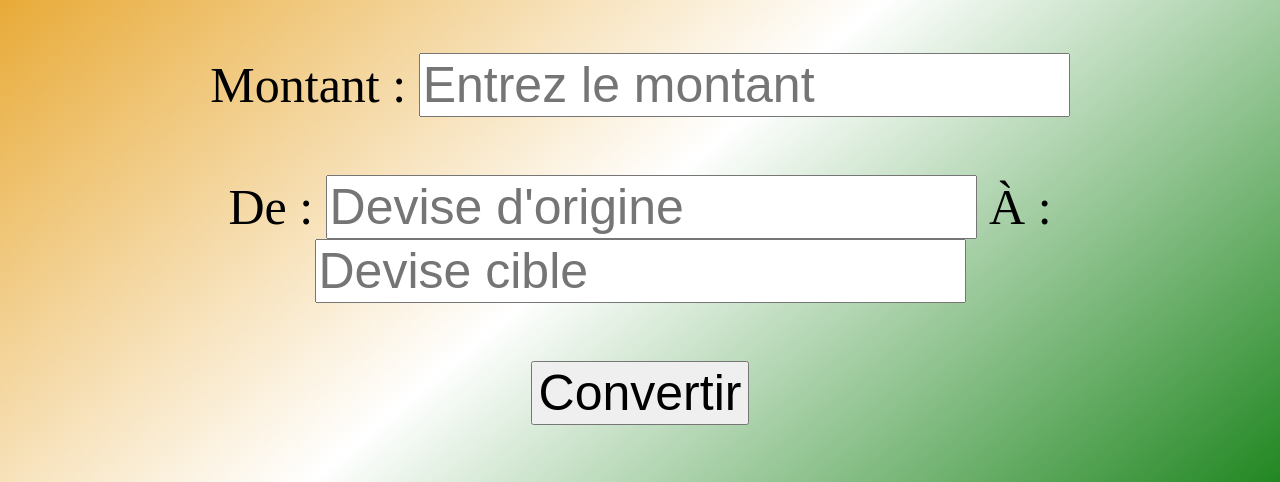
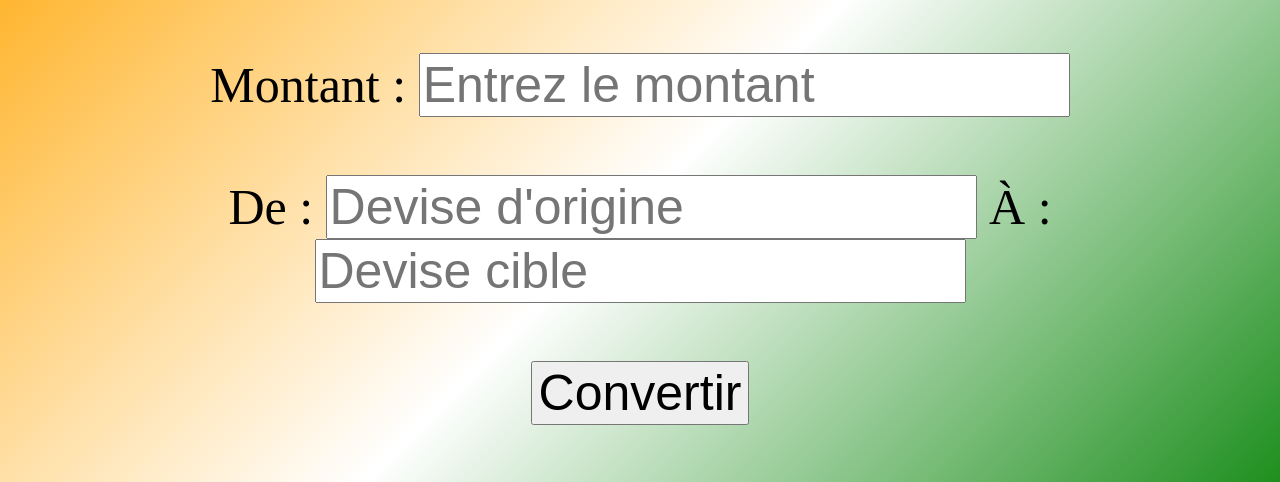
Before and after one commit to wtfplayer28/convertisseur, a plain HTML site: page index.html in a window 1280 px wide. Shown: the part 196-678 px from the top of the page. Drawn offline with Linux system fonts and the light colour scheme.

Commit message:
index.html

```diff
--- a/index.html
+++ b/index.html
@@ -15,22 +15,19 @@
   }
 }
 html, body {
+  height: 100%;
   margin: 0;
   padding: 0;
-  height: 100%;
 }
 
-.contenu {
-  height: 100vh;
-  background-color: #f0f0f0;
-  display: flex;
-  flex-direction: column;
-  justify-content: center;
-  align-items: center;
+body {
+  background: linear-gradient(135deg, orange, white, green);
+  background-size: cover;
+  background-repeat: no-repeat;
 }
 
 </style>
-<body style= "text-align: center;font-size: 50px; background: linear-gradient(140deg, rgb(226, 148, 3),white,rgb(0, 117, 0));">
+<body style= "text-align: center;font-size: 50px;">
     <h1>Convertisseur de devises</h1>
 
     <label for="montant">Montant :</label>
```
